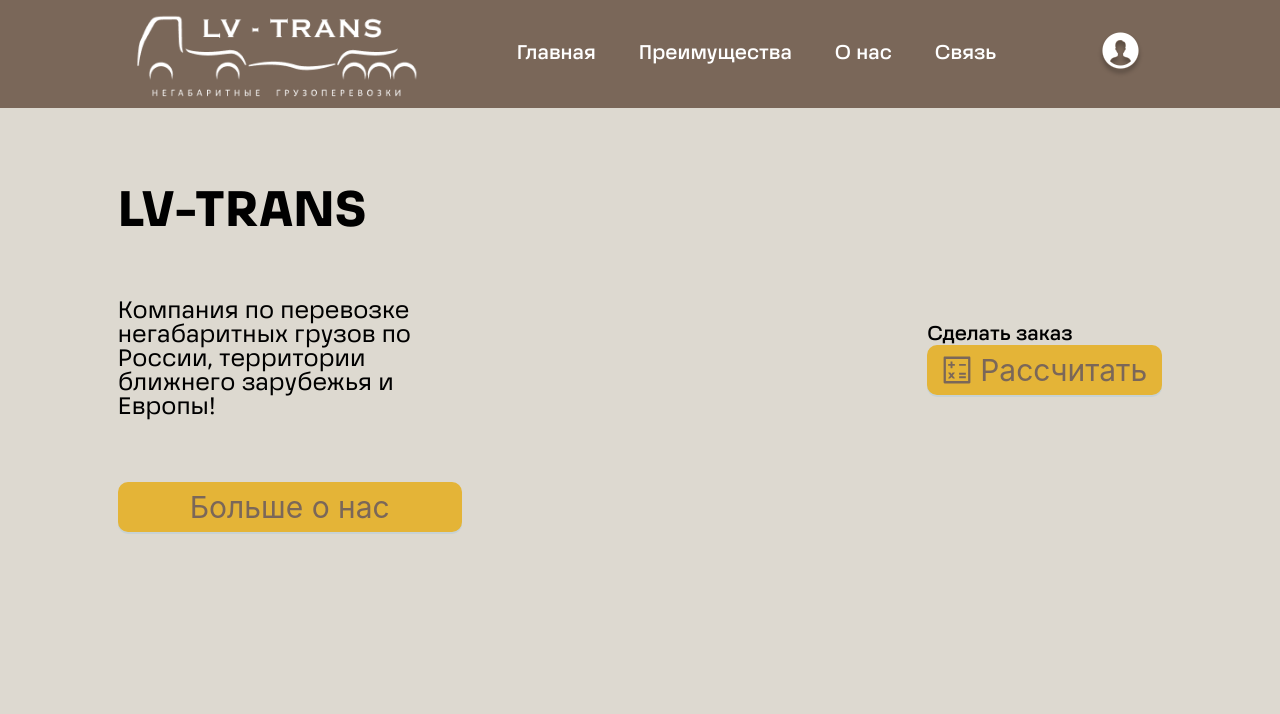
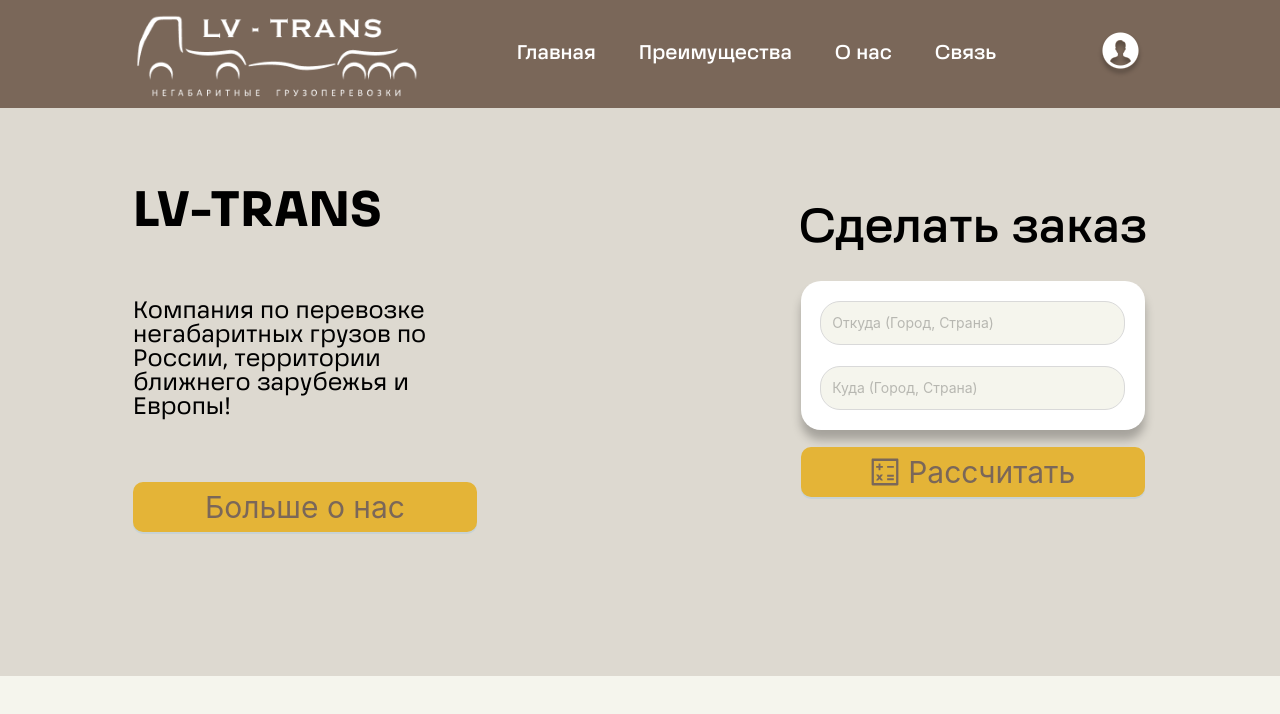
Before and after one commit to SancheSLozovoy/LV-TRANS, a React (Vite) app in the folder client/: page / in a window 1280 px wide. Shown: the top 714 px of the page. Built offline with nearby package versions, Linux system fonts and the light colour scheme; no server answers; a web font is replaced by a local one.

Commit message:
feat: add advantages section

```diff
--- /dev/null
+++ b/client/src/components/advantagesBlock/advantagesBlock.module.scss
@@ -0,0 +1,39 @@
+.block {
+    padding: 30px;
+    border-radius: 12px;
+    background-color: #f5f5f5;
+    border: 2px solid var(--yellow);
+    height: 272px;
+    position: relative;
+
+    .content{
+        width: 100%;
+    }
+
+    &.small {
+      width: 22.861vw;
+    }
+
+    &.medium {
+      width: 27.111vw;
+    }
+
+    &.big {
+      width: 31.389vw;
+    }
+
+    .text {
+        font-weight: 500;
+        font-size: 24px;
+        line-height: 32px;
+        letter-spacing: 0%;
+        color: var(--brown-1);
+    }
+
+    .smile {
+        position: absolute;
+        bottom: 24px;
+        right: 24px;
+        font-size: 24px;
+    }
+  }
--- /dev/null
+++ b/client/src/components/advantagesBlock/advantagesBlock.tsx
@@ -0,0 +1,19 @@
+import React from "react";
+import styles from "./advantagesBlock.module.scss";
+
+interface AdvantagesBlockProps {
+  text: string;
+  smile: string;
+  type: "small" | "medium" | "big";
+}
+
+export const AdvantagesBlock: React.FC<AdvantagesBlockProps> = ({ text, smile, type }) => {
+  return (
+    <div className={`${styles.block} ${styles[type]}`}>
+      <div className={styles.content}>
+        <div className={styles.text}>{text}</div>
+        <div className={styles.smile}>{smile}</div>
+      </div>
+    </div>
+  );
+};
--- /dev/null
+++ b/client/src/components/container/container.module.scss
@@ -0,0 +1,9 @@
+.container {
+  margin: 0 133px;
+
+  @media (max-width: 1800px) {
+    .container {
+      margin: 0 9.2vw;
+    }
+  }
+}
--- /dev/null
+++ b/client/src/components/container/container.tsx
@@ -0,0 +1,12 @@
+import React from "react";
+import styles from "./container.module.scss";
+
+interface ContainerProps {
+  children: React.ReactNode;
+}
+
+export const Container: React.FC<ContainerProps> = ({ children }) => {
+  return (
+      <div className={styles.container}>{children}</div>
+  );
+};
--- /dev/null
+++ b/client/src/components/forms/mainForm/mainForm.module.scss
@@ -0,0 +1,103 @@
+.form {
+  background-color: var(--white);
+  display: flex;
+  flex-direction: column;
+  gap: 23px;
+  padding: 22px;
+  border-radius: 20px;
+  box-shadow: 0 10px 10px 0 #00000040;
+  margin-bottom: 20px;
+  min-width: 344px;
+
+
+  & > * {
+    margin: 0;
+  }
+}
+
+.form__input {
+  height: 50px;
+  border-radius: 20px;
+  background-color: var(--beige);
+}
+
+.form__item__bottom {
+  display: flex;
+  flex-direction: column;
+  justify-content: center;
+}
+
+.form__text {
+  font-weight: 300;
+  font-size: 16px;
+  line-height: 15.38px;
+  text-align: center;
+
+  color: var(--brown);
+}
+
+.form__link {
+  color: #ab812a;
+}
+
+.form__button {
+  font-weight: 400;
+  font-size: 30px;
+  line-height: 38.46px;
+  text-align: center;
+  height: 50px;
+  border-radius: 10px;
+  border: none;
+}
+
+@media (max-width: 1800px) {
+  .form {
+    gap: 1.597vw;
+    padding: 1.528vw;
+    border-radius: 20px;
+    box-shadow: 0 10px 10px 0 #00000040;
+    margin-bottom: 1.389vw;
+    width: 23.889vw;
+
+    & > * {
+      margin: 0;
+    }
+  }
+
+  .form__item {
+  }
+
+  .form__input {
+    height: 3.472vw;
+    border-radius: 20px;
+    background-color: var(--beige);
+  }
+
+  .form__item__bottom {
+    display: flex;
+    flex-direction: column;
+    justify-content: center;
+  }
+
+  .form__text {
+    font-weight: 300;
+    font-size: 1.111vw;
+    line-height: 1.042vw;
+    text-align: center;
+
+    color: var(--brown);
+  }
+
+  .form__link {
+    color: #ab812a;
+  }
+
+  .form__button {
+    font-weight: 400;
+    font-size: 2.083vw;
+    line-height: 2.639vw;
+    height: 3.472vw;
+    border-radius: 0.694vw;
+    border: none;
+  }
+}
--- /dev/null
+++ b/client/src/components/forms/mainForm/mainForm.tsx
@@ -0,0 +1,28 @@
+import { Form, Input } from "antd";
+import ButtonSubmit from "../../button/button";
+import { CalculatorOutlined } from "@ant-design/icons";
+import styles from "./mainForm.module.scss";
+
+export const MainForm = () => {
+  return (
+    <Form>
+      <div className={styles.form}>
+        <Form.Item>
+          <Input
+            rootClassName={styles.form__input}
+            placeholder="Откуда (Город, Страна)"
+          ></Input>
+        </Form.Item>
+        <Form.Item>
+          <Input
+            rootClassName={styles.form__input}
+            placeholder="Куда (Город, Страна)"
+          ></Input>
+        </Form.Item>
+      </div>
+      <Form.Item>
+        <ButtonSubmit text={"Рассчитать"} icon={<CalculatorOutlined />} />
+      </Form.Item>
+    </Form>
+  );
+};
--- a/client/src/components/layout/index.tsx
+++ b/client/src/components/layout/index.tsx
@@ -1,18 +1,16 @@
 import React from "react";
 import styles from "./layout.module.scss";
-import { Header } from "../header/header.tsx";
+import { Header } from "../header/header";
 
-interface AuthLayoutProps {
+interface LayoutProps {
   children: React.ReactNode;
 }
 
-export const Layout: React.FC<AuthLayoutProps> = ({
-  children,
-}): React.JSX.Element => {
+export const Layout: React.FC<LayoutProps> = ({ children }) => {
   return (
     <div className={styles.layout}>
       <Header />
-      <div className={styles.layout__container}>{children}</div>
+      {children}
     </div>
   );
 };
--- a/client/src/components/layout/layout.module.scss
+++ b/client/src/components/layout/layout.module.scss
@@ -1,12 +1,3 @@
 .layout {
+    width: 100%;
 }
-
-.layout__container {
-  margin: 0 133px;
-}
-
-@media (max-width: 1800px) {
-  .layout__container {
-    margin: 0 9.2vw;
-  }
-}
--- a/client/src/pages/home/home.scss
+++ b/client/src/pages/home/home.scss
@@ -3,6 +3,7 @@
   display: flex;
   align-items: center;
   justify-content: space-between;
+  margin-bottom: 144px;
 }
 
 .preview__company {
@@ -23,3 +24,42 @@
   font-size: 24px;
   line-height: 24px;
 }
+
+.prewiew__form{
+    display: flex;
+    flex-direction: column;
+    align-items: center;
+    gap: 21px;
+}
+
+.prewiew__form-title{
+    font-weight: 500;
+    font-size: 48px;
+    line-height: 61.54px;
+    letter-spacing: 0%;
+    text-align: center;
+}
+
+
+.advantages{
+    background-color: var(--beige);
+    padding-top: 144px;
+    width: 100vw;
+
+    .advantages__title{
+        font-weight: 600;
+        font-size: 40px;
+        line-height: 48px;
+        letter-spacing: 0%;
+        text-transform: uppercase;
+        max-width: 400px;
+        margin-bottom: 80px;
+    }
+
+    .advantages__blocks{
+        display: flex;
+        flex-wrap: wrap;
+        gap: 34px;
+    }
+
+}
--- a/client/src/pages/home/index.tsx
+++ b/client/src/pages/home/index.tsx
@@ -1,11 +1,14 @@
 import { Layout } from "../../components/layout";
 import Button from "../../components/button/button.tsx";
-import { CalculatorOutlined } from "@ant-design/icons";
 import "./home.scss";
+import { MainForm } from "../../components/forms/mainForm/mainForm.tsx";
+import { AdvantagesBlock } from "../../components/advantagesBlock/advantagesBlock.tsx";
+import { Container } from "../../components/container/container.tsx";
 
 export const Home = () => {
   return (
     <Layout>
+      <Container>
         <section id="main" className="preview">
           <div className="preview__company">
             <h1 className="preview__title">LV-TRANS</h1>
@@ -16,9 +19,58 @@
             <Button text="Больше о нас" />
           </div>
           <div className="prewiew__form">
-          <h1>Сделать заказ</h1>
-          <Button text="Рассчитать" icon={<CalculatorOutlined />} />
+            <h1 className="prewiew__form-title">Сделать заказ</h1>
+            <MainForm />
           </div>
+        </section>
+      </Container>
+
+      <section id="advantages" className="advantages">
+        <Container>
+          <div className="advantages__content">
+            <div className="advantages__title">
+              <h1>Наши преимущества</h1>
+            </div>
+            <div className="advantages__blocks">
+              <AdvantagesBlock
+                text="Безупречная репутация
+в сфере перевозок негабаритных и тяжеловесных грузов"
+                smile="🥇"
+                type="small"
+              />
+              <AdvantagesBlock
+                text="Обеспечение безопасности груза
+от погрузки до выгрузки в месте назначения"
+                smile="🔐"
+                type="medium"
+              />
+              <AdvantagesBlock
+                text="Собственный парк
+надежной автомобильной техники специального назначения"
+                smile="🚚"
+                type="big"
+              />
+              <AdvantagesBlock
+                text="Узкая специализация
+перевозка негабаритного и тяжеловесного груза"
+                smile="🔛"
+                type="big"
+              />
+              <AdvantagesBlock
+                text="Высокопрофессиональные водители
+с большим стажем работы"
+                smile="👷‍♂️"
+                type="medium"
+              />
+              <AdvantagesBlock
+                text="Гибкая политика
+ценообразования"
+                smile="💵"
+                type="small"
+              />
+            </div>
+          </div>
+        </Container>
       </section>
     </Layout>
   );
--- a/client/src/styles/global.scss
+++ b/client/src/styles/global.scss
@@ -62,6 +62,7 @@
 :root {
   --background: #DDD9D0;
   --brown: #7A6759;
+  --brown-1: #67564A;
   --black: #000000;
   --yellow: #E4B437;
   --white: #FFFFFF;
@@ -70,6 +71,8 @@
 }
 
 html, body {
+    overflow-x: hidden;
+    scrollbar-width: thin;
   font-family: "Grandis", sans-serif;
   background-color: var(--background);
   font-weight: 450;
```
Lines whose indentation alone changed are shown as unchanged.
